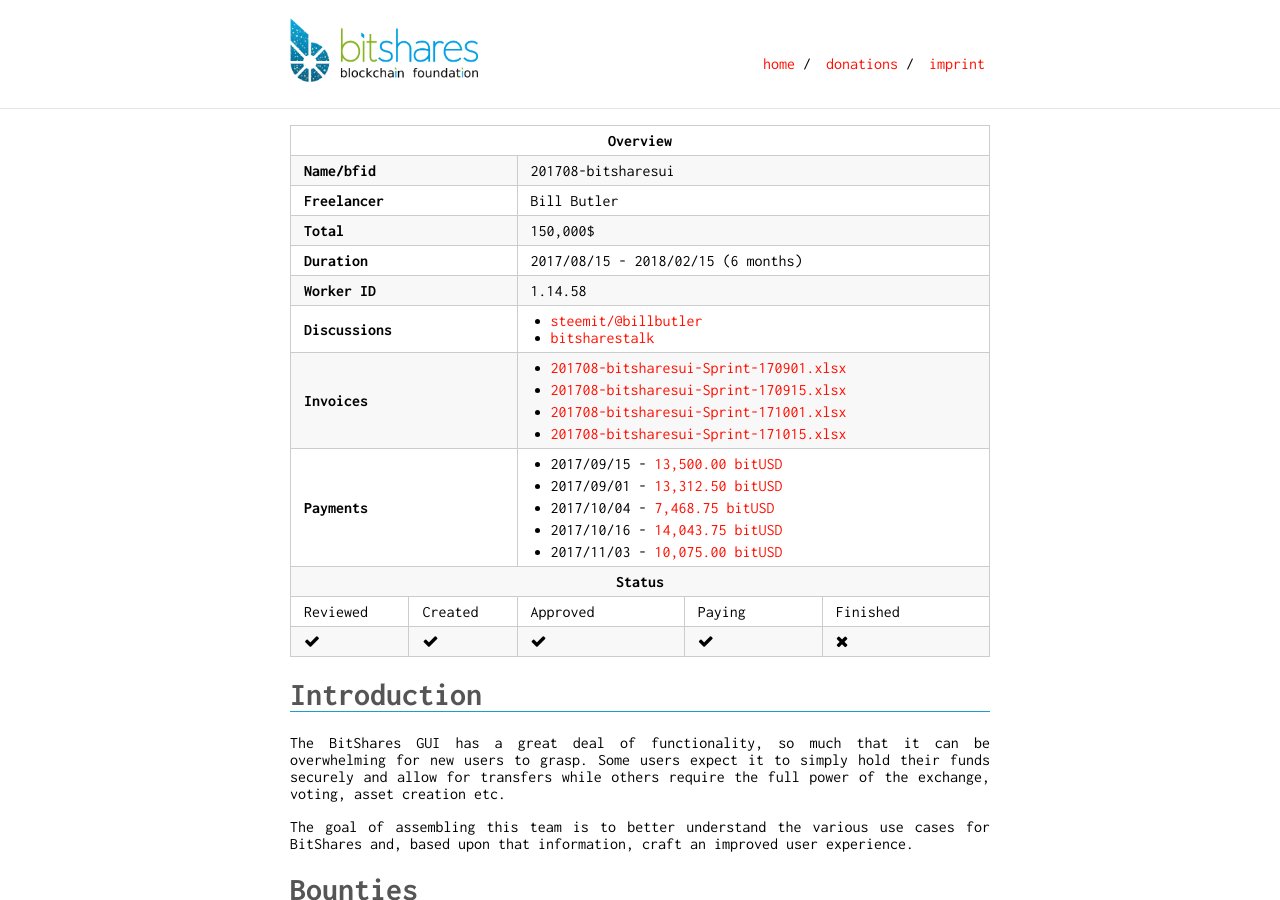
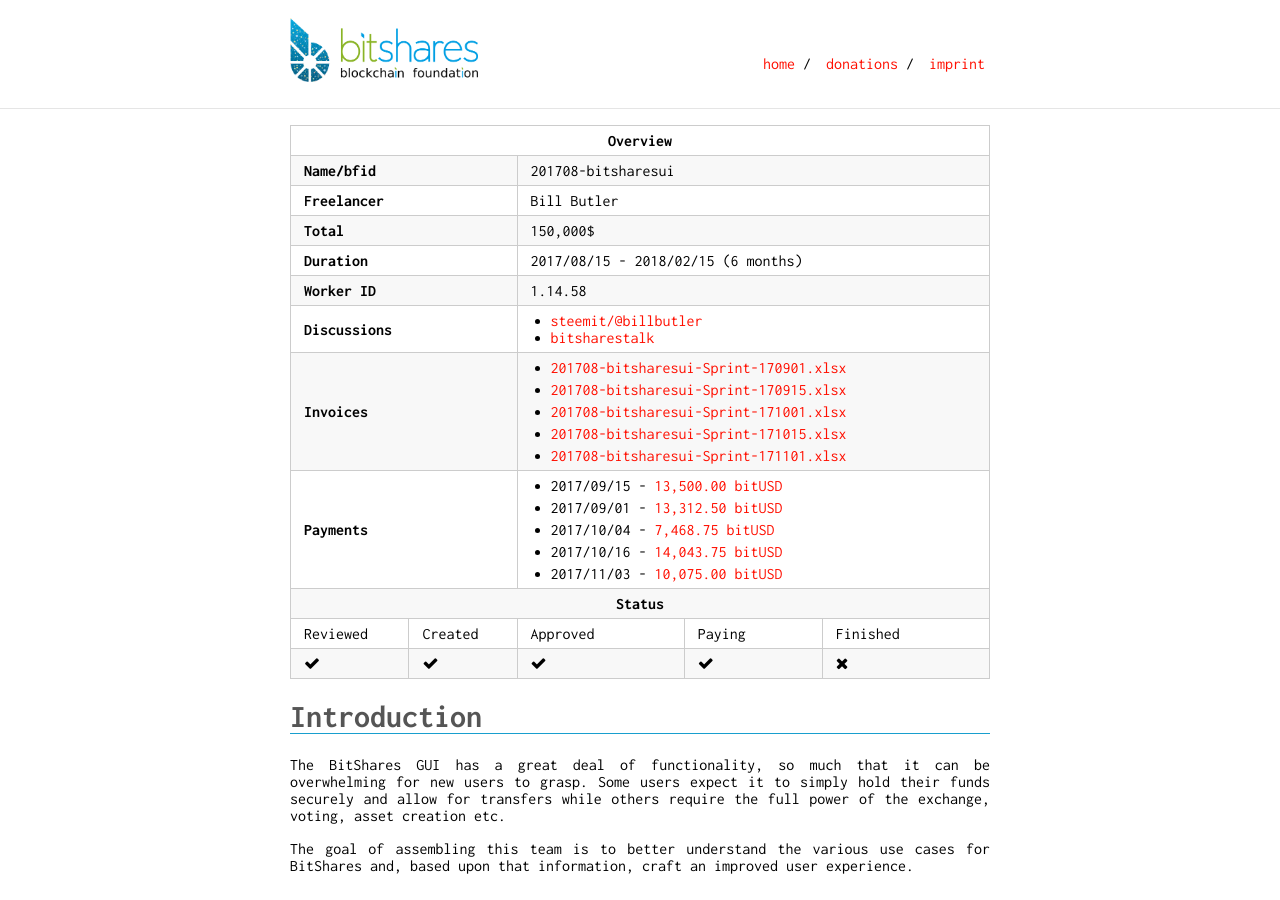
Before and after one commit to thehapax/bitshares.foundation, a Jekyll site: the page built from _workers/2017-08-bill-butler.md, in a window 1280 px wide and 900 px high. Built offline with Jekyll 4.4.1, drawn with Linux system fonts in a browser that asks for light colours.

Commit message:
add missing invoice link to ui worker

```diff
--- a/_workers/2017-08-bill-butler.md
+++ b/_workers/2017-08-bill-butler.md
@@ -40,6 +40,7 @@ invoices:
  - 201708-bitsharesui-Sprint-170915.xlsx
  - 201708-bitsharesui-Sprint-171001.xlsx
  - 201708-bitsharesui-Sprint-171015.xlsx
+ - 201708-bitsharesui-Sprint-171101.xlsx
 price: 150,000$
 duration: 6 months
 start: 2017/08/15
```
